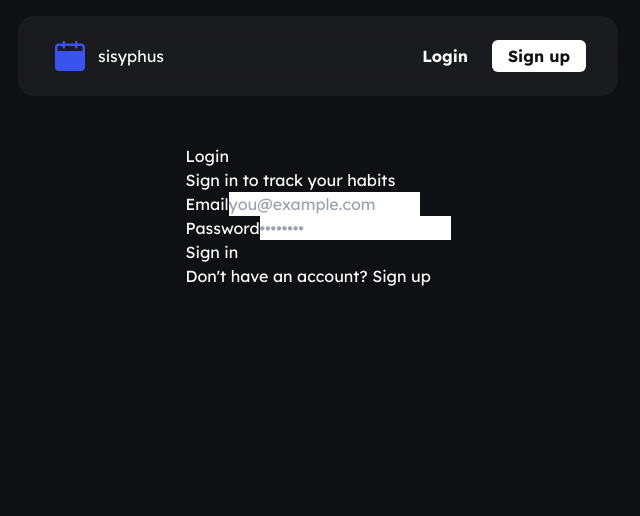
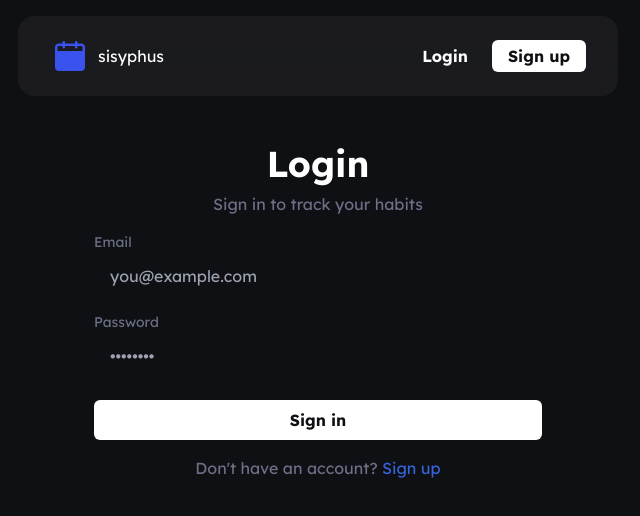
Before and after one commit to gd-arnold/sisyphus, a React (Create React App) app in the folder client/: page /login in a window 1280 px wide. Shown: the top 516 px of the page, without its empty margins (322-962 px from the left). Built offline with nearby package versions, Linux system fonts and the light colour scheme; no server answers.

Commit message:
feat: client: style login

```diff
--- a/client/src/pages/login.js
+++ b/client/src/pages/login.js
@@ -3,6 +3,7 @@ import Page from "../components/Page";
 import useAuth from "../state/auth";
 import { useNavigate } from "react-router-dom";
 import useUser from "../state/user";
+import Button from "../components/Button";
 
 function Login() {
     const { login, error, clearError, isAuthenticated } = useAuth();
@@ -35,15 +36,15 @@ function Login() {
 
     return (
       <Page>
-        <div>
-          <div>
-            <h1>Login</h1>
-            <p>Sign in to track your habits</p>
+        <div className="flex flex-col gap-4 w-full max-w-md mx-auto">
+          <div className="flex flex-col gap-2 text-center">
+            <h1 className="text-4xl font-bold">Login</h1>
+            <p className="text-light-gray">Sign in to track your habits</p>
           </div>
 
-          <form onSubmit={handleSubmit}>
-            <div>
-              <label htmlFor="email">
+          <form onSubmit={handleSubmit} className="flex flex-col gap-4">
+            <div className="flex flex-col gap-1">
+              <label htmlFor="email" className="text-sm text-light-gray">
                 Email
               </label>
               <input
@@ -52,13 +53,13 @@ function Login() {
                 value={email}
                 onChange={(e) => setEmail(e.target.value)}
                 placeholder="you@example.com"
-
+                className="rounded-md border-none bg-black px-4 py-2 outline-none"
                 required
               />
             </div>
 
-            <div>
-              <label htmlFor="password">
+            <div className="flex flex-col gap-1">
+              <label htmlFor="password" className="text-sm text-light-gray">
                 Password
               </label>
               <input
@@ -67,26 +68,30 @@ function Login() {
                 value={password}
                 onChange={(e) => setPassword(e.target.value)}
                 placeholder="••••••••"
+                className="rounded-md border-none bg-black px-4 py-2 outline-none"
                 required
               />
             </div>
 
             {error && (
-              <div>
+              <div className="bg-red-500 bg-opacity-20 text-red-300 p-2 rounded text-sm">
                 {error}
               </div>
             )}
 
-            <button onClick={handleSubmit}>
+            <Button
+              className="w-full py-2 mt-2"
+              onClick={handleSubmit}
+            >
               {isLoading ? "Signing in..." : "Sign in"}
-            </button>
+            </Button>
           </form>
 
-          <div>
+          <div className="text-center text-light-gray">
             Don't have an account?{" "}
             <button
               onClick={() => navigate("/register")}
-
+              className="text-blue hover:underline"
             >
               Sign up
             </button>
```
